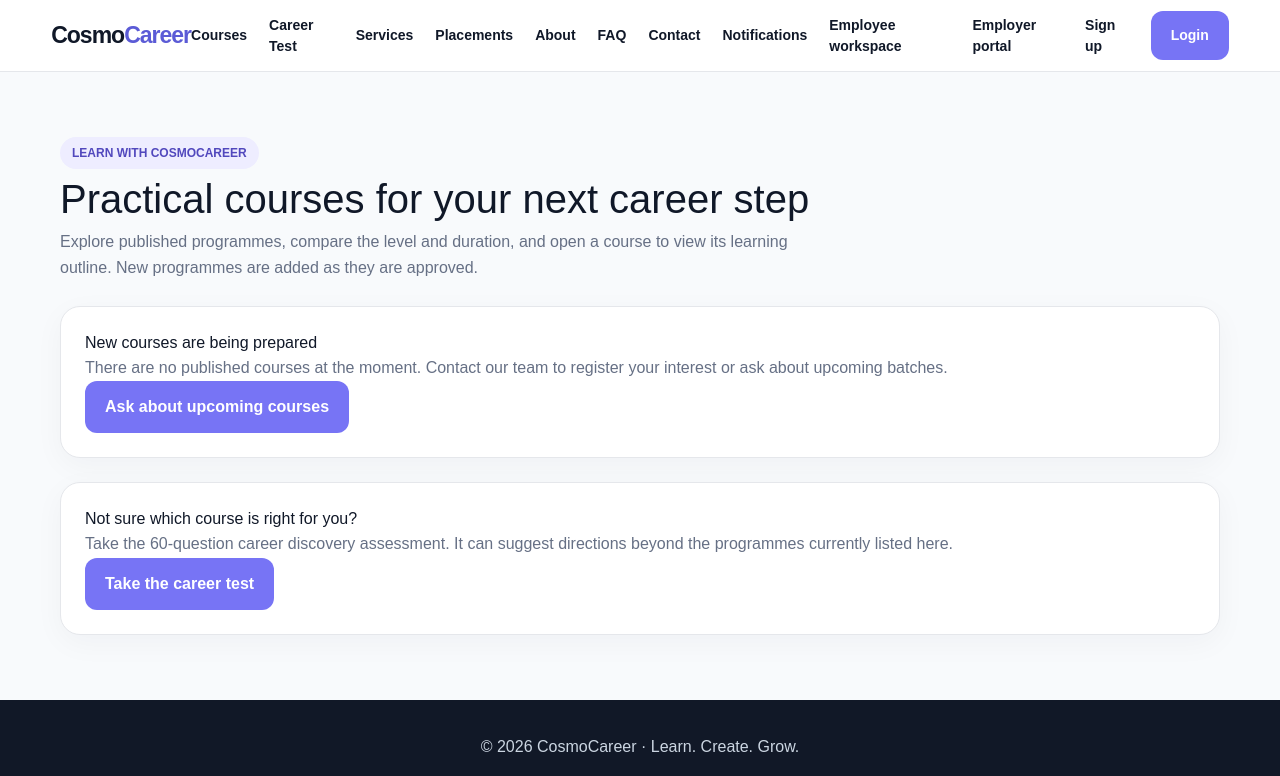
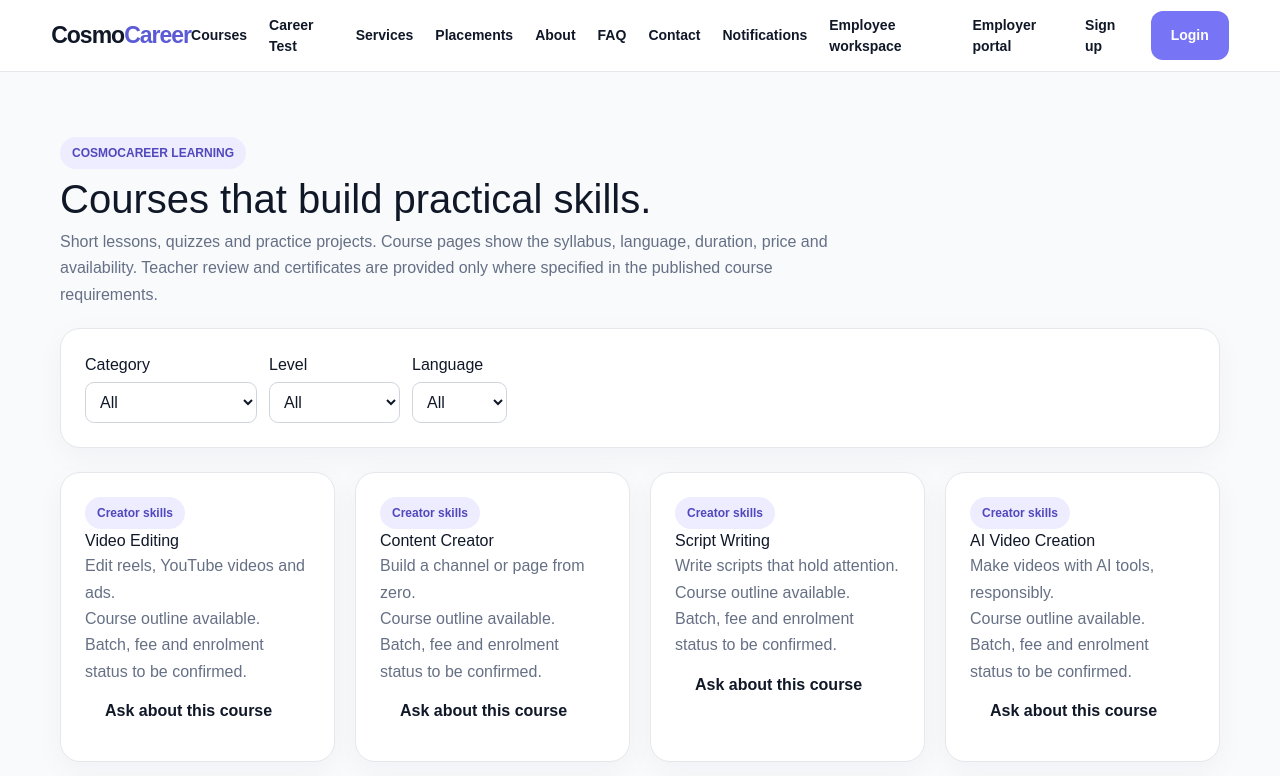
Before and after one commit to swapnilurade20/cosmocareer, a Next.js app: page /courses in a window 1280 px wide. Shown: the top 776 px of the page. Built offline with nearby package versions, Linux system fonts and the light colour scheme; no server answers; the database is empty.

Commit message:
Add full ten-course catalogue and honest availability states

```diff
--- a/app/courses/page.tsx
+++ b/app/courses/page.tsx
@@ -1,12 +1,14 @@
 "use client";
-import {useEffect,useState} from "react";
+import {useEffect,useMemo,useState} from "react";
 type Course={_id:string;title:string;slug:string;shortDescription:string;description:string;category:string;level:string;durationWeeks:number;price:number;language:string};
+const catalogue=[["Video Editing","Edit reels, YouTube videos and ads.","video-editing","Creator skills"],["Content Creator","Build a channel or page from zero.","content-creator","Creator skills"],["Script Writing","Write scripts that hold attention.","script-writing","Creator skills"],["AI Video Creation","Make videos with AI tools, responsibly.","ai-video-creation","Creator skills"],["Corporate Life","Understand office work before your first job.","corporate-life","Workplace skills"],["Work-Life Balance","Build healthier routines for work and life.","work-life-balance","Workplace skills"],["Company Culture","Learn how to assess workplace fit.","company-culture","Workplace skills"],["Communication","Speak and write with more confidence.","communication","Workplace skills"],["Sales","Learn to sell with honesty.","sales","Sales & marketing"],["Marketing","Learn how brands reach customers.","marketing","Sales & marketing"]] as const;
 const money=(n:number)=>new Intl.NumberFormat("en-IN",{style:"currency",currency:"INR",maximumFractionDigits:0}).format(n);
-export default function CoursesPage(){
- const [courses,setCourses]=useState<Course[]>([]);const [loading,setLoading]=useState(true);const [error,setError]=useState("");
- useEffect(()=>{let live=true;fetch("/api/courses").then(async r=>{const d=await r.json();if(!r.ok)throw new Error(d.error||"Could not load courses");if(live)setCourses(d.courses||[])}).catch(e=>{if(live)setError(e instanceof Error?e.message:"Unable to load courses")}).finally(()=>{if(live)setLoading(false)});return()=>{live=false}},[]);
- return <main className="section"><div className="container"><span className="tag">LEARN WITH COSMOCAREER</span><h1 style={{fontSize:40}}>Practical courses for your next career step</h1><p className="muted" style={{maxWidth:760}}>Explore published programmes, compare the level and duration, and open a course to view its learning outline. New programmes are added as they are approved.</p>
- {error&&<p role="alert" style={{color:"#b42318"}}>{error}</p>}
- {loading?<div className="card">Loading published courses…</div>:courses.length===0?<div className="card" style={{marginTop:24}}><h2>New courses are being prepared</h2><p className="muted">There are no published courses at the moment. Contact our team to register your interest or ask about upcoming batches.</p><a className="btn primary" href="/contact?topic=courses">Ask about upcoming courses</a></div>:<div className="grid" style={{marginTop:24}}>{courses.map(c=><article className="card" key={c._id}><span className="tag">{c.category}</span><h2>{c.title}</h2><p className="muted">{c.shortDescription}</p><p className="muted">{c.level} · {c.durationWeeks} weeks · {c.language}</p><p style={{fontSize:24,fontWeight:800}}>{c.price===0?"Free":money(c.price)}</p><a className="btn primary" href={"/courses/"+c.slug}>View course</a></article>)}</div>}
- <section className="card" style={{marginTop:24}}><h2>Not sure which course is right for you?</h2><p className="muted">Take the 60-question career discovery assessment. It can suggest directions beyond the programmes currently listed here.</p><a className="btn primary" href="/career-test">Take the career test</a></section></div></main>
-}
+export default function CoursesPage(){const [courses,setCourses]=useState<Course[]>([]);const [loading,setLoading]=useState(true);const [error,setError]=useState("");const [category,setCategory]=useState("All");const [level,setLevel]=useState("All");const [language,setLanguage]=useState("All");
+useEffect(()=>{let live=true;fetch("/api/courses").then(async r=>{const d=await r.json();if(!r.ok)throw new Error(d.error||"Could not load courses");if(live)setCourses(d.courses||[])}).catch(e=>{if(live)setError(e instanceof Error?e.message:"Unable to load courses")}).finally(()=>{if(live)setLoading(false)});return()=>{live=false}},[]);
+const published=new Map(courses.map(c=>[c.slug,c]));const filtered=useMemo(()=>catalogue.filter(x=>(category==="All"||x[3]===category)&&(!published.has(x[2])||level==="All"||published.get(x[2])?.level===level)&&(!published.has(x[2])||language==="All"||published.get(x[2])?.language?.toLowerCase().includes(language.toLowerCase()))),[category,level,language,courses]);
+return <main className="section"><div className="container"><span className="tag">COSMOCAREER LEARNING</span><h1 style={{fontSize:40}}>Courses that build practical skills.</h1><p className="muted" style={{maxWidth:780}}>Short lessons, quizzes and practice projects. Course pages show the syllabus, language, duration, price and availability. Teacher review and certificates are provided only where specified in the published course requirements.</p>
+<div className="card" style={{display:"flex",gap:12,flexWrap:"wrap",marginTop:20}}><label>Category<select value={category} onChange={e=>setCategory(e.target.value)} style={filter}><option>All</option><option>Creator skills</option><option>Workplace skills</option><option>Sales & marketing</option></select></label><label>Level<select value={level} onChange={e=>setLevel(e.target.value)} style={filter}><option>All</option><option>Beginner</option><option>Intermediate</option><option>Advanced</option></select></label><label>Language<select value={language} onChange={e=>setLanguage(e.target.value)} style={filter}><option>All</option><option>Hindi</option><option>English</option></select></label></div>
+{error&&<p role="alert" style={{color:"#b42318"}}>{error}</p>}{loading&&<p className="muted">Checking current course availability…</p>}
+<div className="grid" style={{marginTop:24}}>{filtered.map(([name,desc,slug,group])=>{const c=published.get(slug);return <article className="card" key={slug}><span className="tag">{group}</span><h2>{name}</h2><p className="muted">{desc}</p>{c?<><p className="muted">{c.level} · {c.durationWeeks} weeks · {c.language}</p><p style={{fontSize:22,fontWeight:800}}>{c.price===0?"Free":money(c.price)}</p><a className="btn primary" href={"/courses/"+slug}>Details & enrol</a></>:<><p className="muted">Course outline available. Batch, fee and enrolment status to be confirmed.</p><a className="btn" href={"/contact?topic="+encodeURIComponent(name)}>Ask about this course</a></>}</article>})}</div>
+<section className="card" style={{marginTop:28}}><h2>Not sure which course fits you?</h2><p className="muted">Take the 60-question career test to explore interests and possible directions, including careers beyond our course catalogue.</p><a className="btn primary" href="/career-test">Take the career test</a></section></div></main>}
+const filter:React.CSSProperties={display:"block",padding:10,marginTop:5,border:"1px solid #d0d5dd",borderRadius:9,background:"white"};
```
